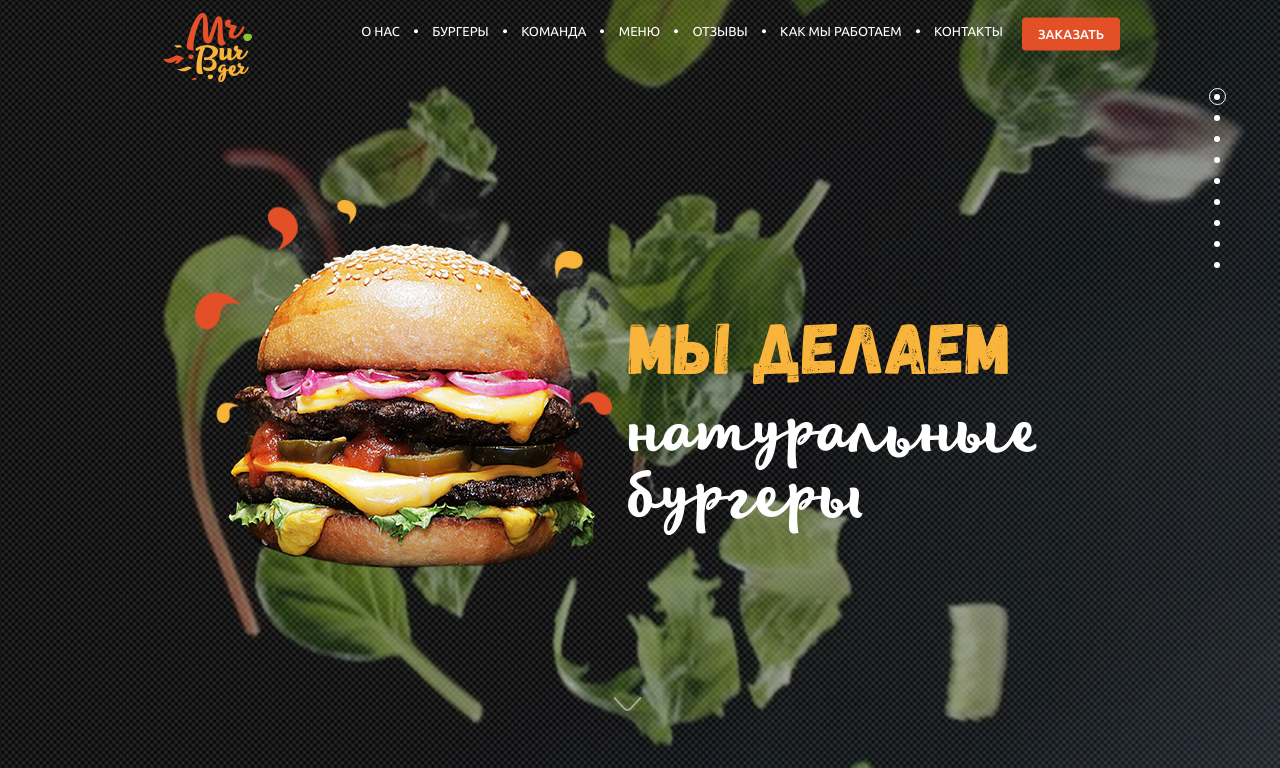
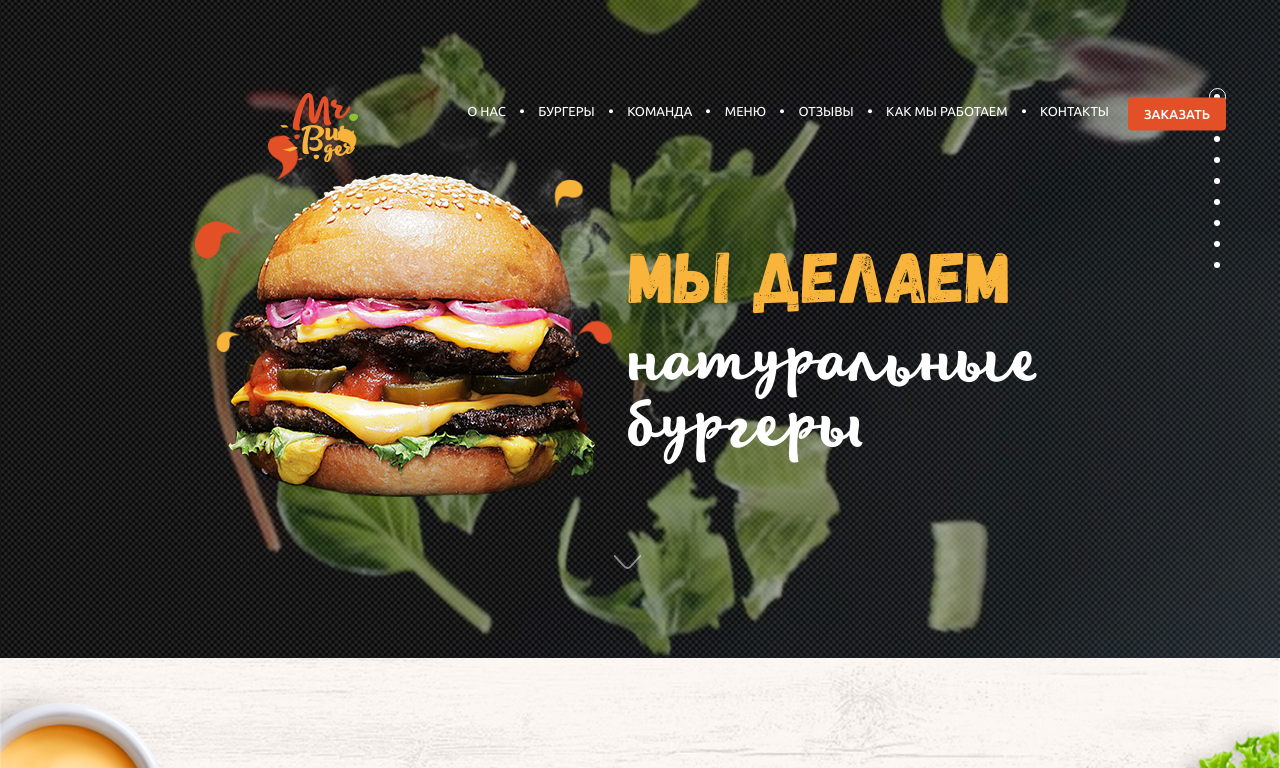
Before and after one commit to IrinaKryukova/Burgers, a plain HTML site: page index.html in a window 1280 px wide. Shown: the top 768 px of the page. Drawn offline with nearby package versions, Linux system fonts and the light colour scheme.

Commit message:
One_page_scroll

```diff
--- a/css/layout/base.scss
+++ b/css/layout/base.scss
@@ -34,7 +34,7 @@ header {
 .wrapper {
     position: relative;
     overflow: hidden;
-    min-height: 100%;
+    height: 100%;
     width: 100%;
     display: flex;
     flex-direction: column;
@@ -42,24 +42,24 @@ header {
 .container {
     margin: 0 auto;
     position: relative;
-    /*max-width: 68.75rem;
-    width: 95%;*/
     display: flex;
     flex-direction: row;
 }
 .section {
     position: relative;
-    height: 100vh;
+    height: 100%;
     min-height: 40.625rem;
     overflow: hidden;
     @include tablets {
-        min-height: 57rem;
+        min-height: initial;
     }
     @include phones {
         min-height: 55rem;
     }
 }
 .page-content__container {
+    height: 100%;
+    transition: transform 1s;
     position: relative;
     display: flex;
     flex-direction: column;
--- a/index.html
+++ b/index.html
@@ -11,6 +11,42 @@
 
 <body id="body">
     <div class="wrapper">
+        <div class="page-content">
+            <div class="container page-content__container">
+                <aside class="sidebar-scroll">
+                    <nav class="nav-scroll">
+                        <ul class="nav-scroll__list">
+                            <li class="nav-scroll__item">
+                                <a href="#" class="nav-scroll__link--active"></a>
+                            </li>
+                            <li class="nav-scroll__item">
+                                <a href="#about" class="nav-scroll__link"></a>
+                            </li>
+                            <li class="nav-scroll__item">
+                                <a href="#" class="nav-scroll__link"></a>
+                            </li>
+                            <li class="nav-scroll__item">
+                                <a href="#" class="nav-scroll__link"></a>
+                            </li>
+                            <li class="nav-scroll__item">
+                                <a href="#" class="nav-scroll__link"></a>
+                            </li>
+                            <li class="nav-scroll__item">
+                                <a href="#" class="nav-scroll__link"></a>
+                            </li>
+                            <li class="nav-scroll__item">
+                                <a href="#" class="nav-scroll__link"></a>
+                            </li>
+                            <li class="nav-scroll__item">
+                                <a href="#" class="nav-scroll__link"></a>
+                            </li>
+                            <li class="nav-scroll__item">
+                                <a href="#" class="nav-scroll__link"></a>
+                            </li>
+                        </ul>
+                    </nav>
+                </aside>
+                <section class="section promo">
                     <header class="header">
                         <div class="container header__container">
                             <div class="header__ left">
@@ -53,42 +89,6 @@
                             </div>
                         </div>
                     </header>
-        <div class="page-content">
-            <div class="container page-content__container">
-                <aside class="sidebar-scroll">
-                    <nav class="nav-scroll">
-                        <ul class="nav-scroll__list">
-                            <li class="nav-scroll__item">
-                                <a href="#" class="nav-scroll__link--active"></a>
-                            </li>
-                            <li class="nav-scroll__item">
-                                <a href="#about" class="nav-scroll__link"></a>
-                            </li>
-                            <li class="nav-scroll__item">
-                                <a href="#" class="nav-scroll__link"></a>
-                            </li>
-                            <li class="nav-scroll__item">
-                                <a href="#" class="nav-scroll__link"></a>
-                            </li>
-                            <li class="nav-scroll__item">
-                                <a href="#" class="nav-scroll__link"></a>
-                            </li>
-                            <li class="nav-scroll__item">
-                                <a href="#" class="nav-scroll__link"></a>
-                            </li>
-                            <li class="nav-scroll__item">
-                                <a href="#" class="nav-scroll__link"></a>
-                            </li>
-                            <li class="nav-scroll__item">
-                                <a href="#" class="nav-scroll__link"></a>
-                            </li>
-                            <li class="nav-scroll__item">
-                                <a href="#" class="nav-scroll__link"></a>
-                            </li>
-                        </ul>
-                    </nav>
-                </aside>
-                <section class="section promo">
                     <div class="container promo__container">
                         <div class="promo__img">
                             <img src='main_img/burger.png' alt="burger">
@@ -846,11 +846,8 @@
                     </div>
                     <!--</div>-->
                 </section>
-                <section class="section section__location" id="contacts">
-                    <div class=""></div>
-                </section>
-            </div>
-        </div>
+                <section class="section section__location" id="location">
+                    <div class="yandex__map"></div>
                     <footer class="footer">
                         <div class="container footer__container">
                             <div class="footer__left">
@@ -902,6 +899,10 @@
 
                         </div>
                     </footer>
+
+                </section>
+            </div>
+        </div>
         <div class="full-screen__menu" id="modal">
             <div class="menu__logo"><img src="main_img/logo.png" class="logo__img" alt="Mr_Burger"></div>
             <div class="menu__items">
--- a/main.js
+++ b/main.js
@@ -1,4 +1,4 @@
-//slider jQuery
+//slider jQuery animate
 
 $(document).ready(function() {
 
@@ -53,6 +53,8 @@ $(document).ready(function() {
     })
 
 });
+
+
 
 //fullScreenMenu
 
```
Also changed, not shown: main.css, 1 other file. Lines whose indentation alone changed are shown as unchanged.
